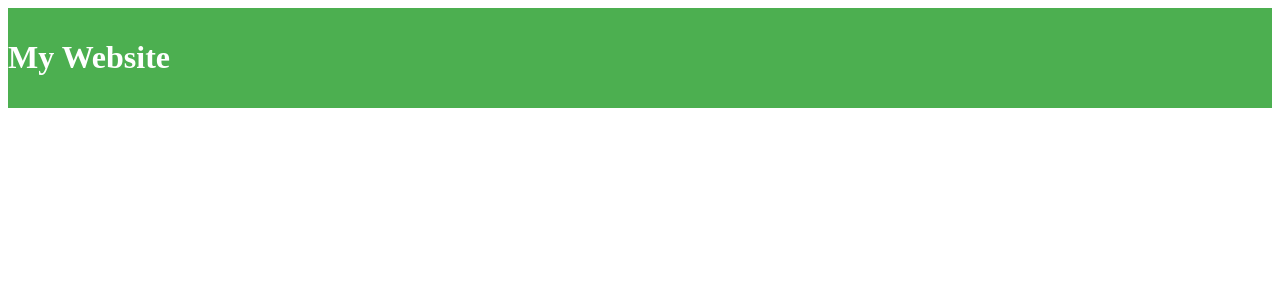
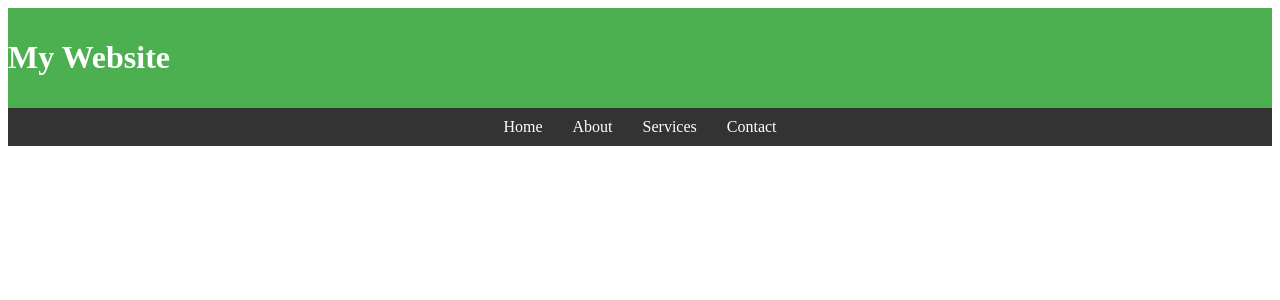
Before and after one commit to Mmishaaa/SVCH, a React (Vite) app in the folder lab rab 1/: page / in a window 1280 px wide. Shown: the top 300 px of the page. Built offline with nearby package versions, Linux system fonts and the light colour scheme.

Commit message:
add menu component

```diff
--- a/lab rab 1/src/App.jsx
+++ b/lab rab 1/src/App.jsx
@@ -1,9 +1,11 @@
 import Header from "./components/header/header"
+import Menu from "./components/menu/menu"
 
 function App() {
   return (
     <>
       <Header></Header>
+      <Menu></Menu>
     </>
   )
 }
--- /dev/null
+++ b/lab rab 1/src/components/menu/menu.jsx
@@ -0,0 +1,22 @@
+import { Component } from "react";
+
+class Menu extends Component {
+  render() {
+    const linkStyle = {
+      color: 'white',
+      textDecoration: 'none',
+      margin: '0 15px',
+    };
+
+    return (
+    <nav style={{ backgroundColor: '#333', display: 'flex', justifyContent: 'center', padding: '10px 0' }}>
+      <a href="#home" style={linkStyle}>Home</a>
+      <a href="#about" style={linkStyle}>About</a>
+      <a href="#services" style={linkStyle}>Services</a>
+      <a href="#contact" style={linkStyle}>Contact</a>
+    </nav>
+    );
+  }
+}
+
+export default Menu;
```
